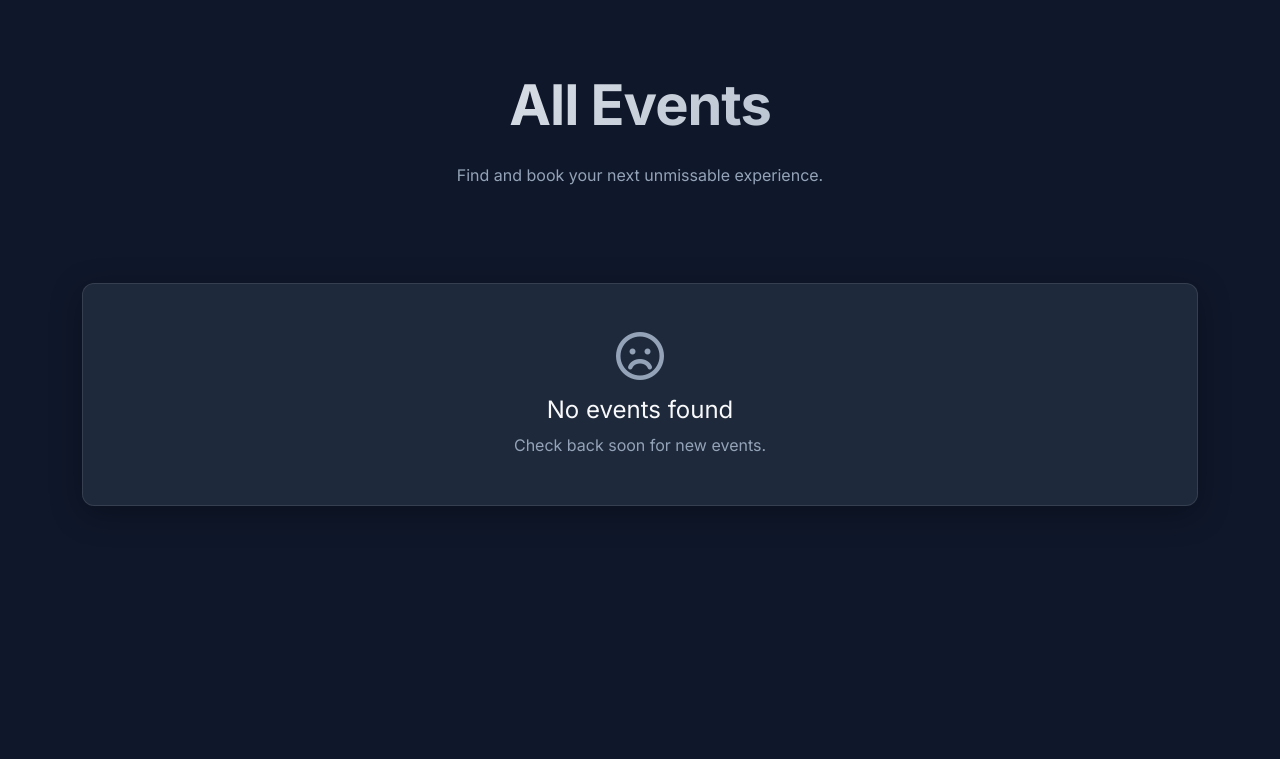
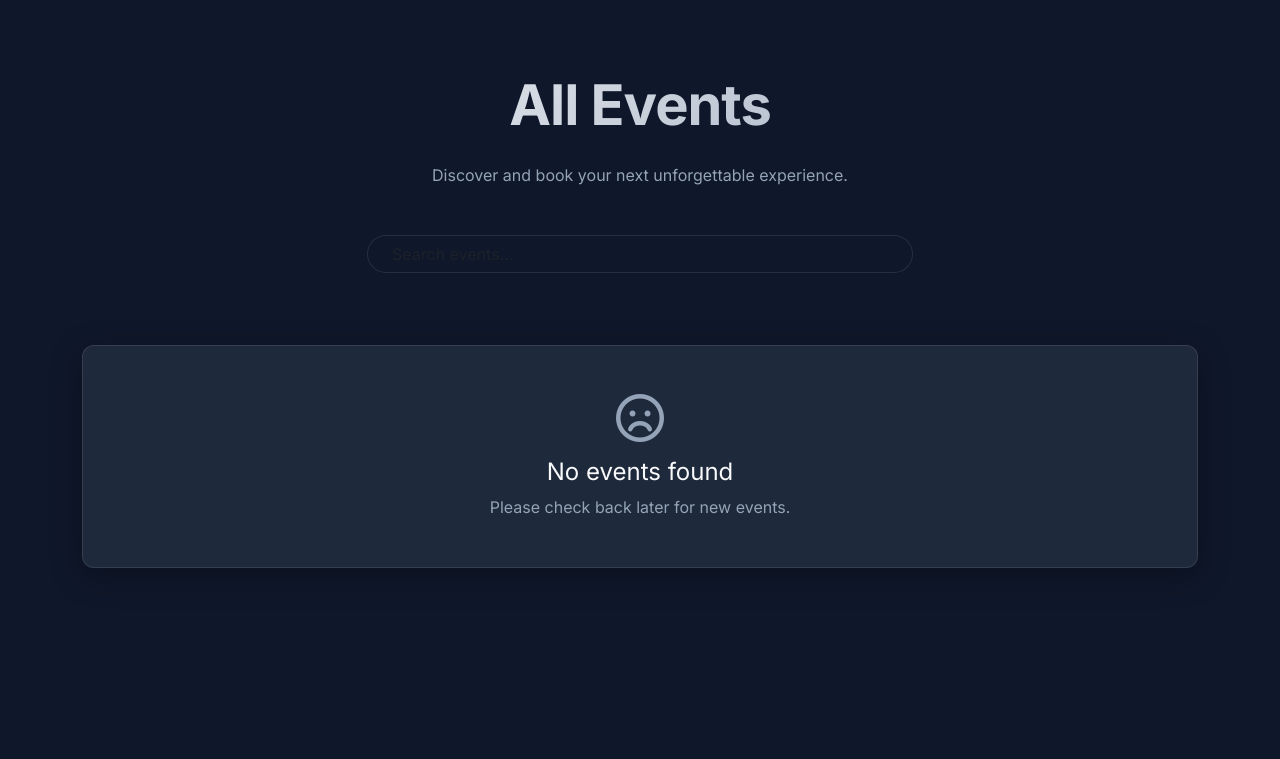
Before and after one commit to DivyanshSingh8899/EvenTix, a Flask app: page /events in a window 1280 px wide. Shown: the part 57-816 px from the top of the page. Run offline with Flask 3, Linux system fonts and the light colour scheme.

Commit message:
Added events.html template

```diff
--- a/templates/events.html
+++ b/templates/events.html
@@ -6,20 +6,31 @@
 <div class="container py-5">
     <div class="text-center mb-5 animate-fade-in">
         <h1 class="fw-bold hero-title disable-margin">All Events</h1>
-        <p class="text-muted">Find and book your next unmissable experience.</p>
+        <p class="text-muted">Discover and book your next unforgettable experience.</p>
+    </div>
+
+    <!-- Added search bar -->
+    <div class="row justify-content-center mb-4">
+        <div class="col-md-6">
+            <input type="text" class="form-control rounded-pill px-4" placeholder="Search events...">
+        </div>
     </div>
 
     <div class="row g-4">
         {% if events %}
             {% for event in events %}
             <div class="col-md-4">
-                <div class="card h-100 glass-card text-light border-0 animate-fade-in" style="animation-delay: {{ loop.index * 0.1 }}s;">
+                <div class="card h-100 glass-card text-light border-0 animate-fade-in shadow-sm"
+                     style="animation-delay: {{ loop.index * 0.1 }}s; transition: transform 0.2s;">
+
                     <div class="card-img-top-placeholder">
                         <i class="fa-regular fa-image text-muted opacity-50"></i>
                     </div>
+
                     <div class="card-body">
                         <div class="d-flex justify-content-between align-items-start mb-2">
                             <h5 class="card-title fw-bold text-truncate mb-0">{{ event.title }}</h5>
+
                             {% if event.available_tickets == 0 %}
                             <span class="badge bg-danger rounded-pill">Sold Out</span>
                             {% elif event.available_tickets < 10 %}
@@ -28,19 +39,32 @@
                             <span class="badge bg-success rounded-pill">Available</span>
                             {% endif %}
                         </div>
+
                         <p class="card-text text-muted small mb-1">
                             <i class="fa-solid fa-location-dot me-2"></i>{{ event.location }}
                         </p>
+
                         <p class="card-text text-muted small mb-0">
-                            <i class="fa-regular fa-clock me-2"></i>{{ event.date_time.strftime('%b %d, %Y - %I:%M %p') }}
+                            <i class="fa-regular fa-clock me-2"></i>
+                            {{ event.date_time.strftime('%b %d, %Y - %I:%M %p') }}
                         </p>
                     </div>
+
                     <div class="card-footer bg-transparent border-0 pb-4 pt-0">
-                        <div class="d-flex justify-content-between align-items-center border-top pt-3" style="border-color: var(--glass-border) !important;">
-                            <span class="fw-bold fs-5 text-primary">${{ "%.2f"|format(event.ticket_price) }}</span>
-                            <a href="{{ url_for('event_detail', event_id=event.id) }}" class="btn btn-primary rounded-pill px-4">Get Tickets</a>
+                        <div class="d-flex justify-content-between align-items-center border-top pt-3"
+                             style="border-color: var(--glass-border) !important;">
+
+                            <span class="fw-bold fs-5 text-primary">
+                                ${{ "%.2f"|format(event.ticket_price) }}
+                            </span>
+
+                            <a href="{{ url_for('event_detail', event_id=event.id) }}"
+                               class="btn btn-primary rounded-pill px-4">
+                                View Details
+                            </a>
                         </div>
                     </div>
+
                 </div>
             </div>
             {% endfor %}
@@ -49,7 +73,7 @@
                 <div class="glass-card p-5 animate-fade-in">
                     <i class="fa-regular fa-face-frown fa-3x text-muted mb-3"></i>
                     <h4 class="text-light">No events found</h4>
-                    <p class="text-muted mb-0">Check back soon for new events.</p>
+                    <p class="text-muted mb-0">Please check back later for new events.</p>
                 </div>
             </div>
         {% endif %}
```
